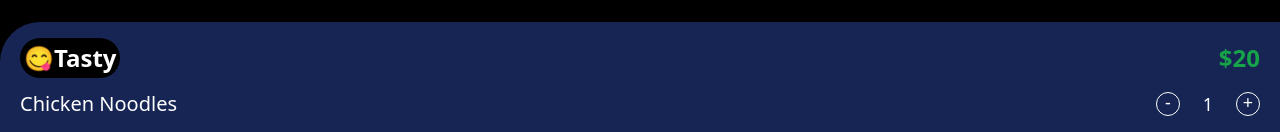
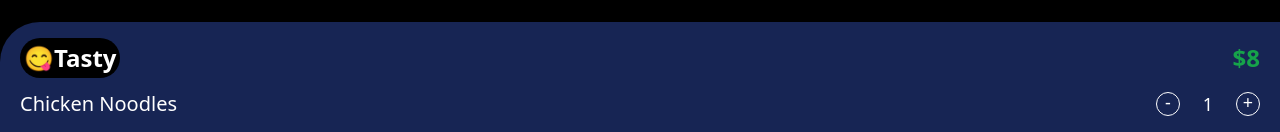
Before and after one commit to mA4rK0/portfolio-Order-Food-App, a React (Vite) app: page /menu/1 in a window 1280 px wide. Shown: the part 287-419 px from the top of the page. Built offline with nearby package versions, Linux system fonts and the light colour scheme.

Commit message:
add a little logic.

```diff
--- a/src/components/AddTotalOrder.jsx
+++ b/src/components/AddTotalOrder.jsx
@@ -15,6 +15,8 @@ export default function AddTotalOrder() {
   function handleForm(e) {
     e.preventDefault();
   }
+
+  function changeItem(e) {}
 
   return (
     <>
--- a/src/pages/A-Menu.jsx
+++ b/src/pages/A-Menu.jsx
@@ -41,7 +41,7 @@ export default function AMenu() {
             <section className="flex flex-col pt-4 gap-y-3">
               <section className="flex flex-wrap justify-between px-5 items-center">
                 <p className="font-semibold text-2xl rounded-full bg-black p-1">{menu.status}</p>
-                <p className="text-yes text-2xl font-bold">$20</p>
+                <p className="text-yes text-2xl font-bold">${menu.price}</p>
               </section>
               <section className="flex flex-wrap justify-between px-5 items-center">
                 <p className="font-medium text-xl">{menu.name}</p>
```
